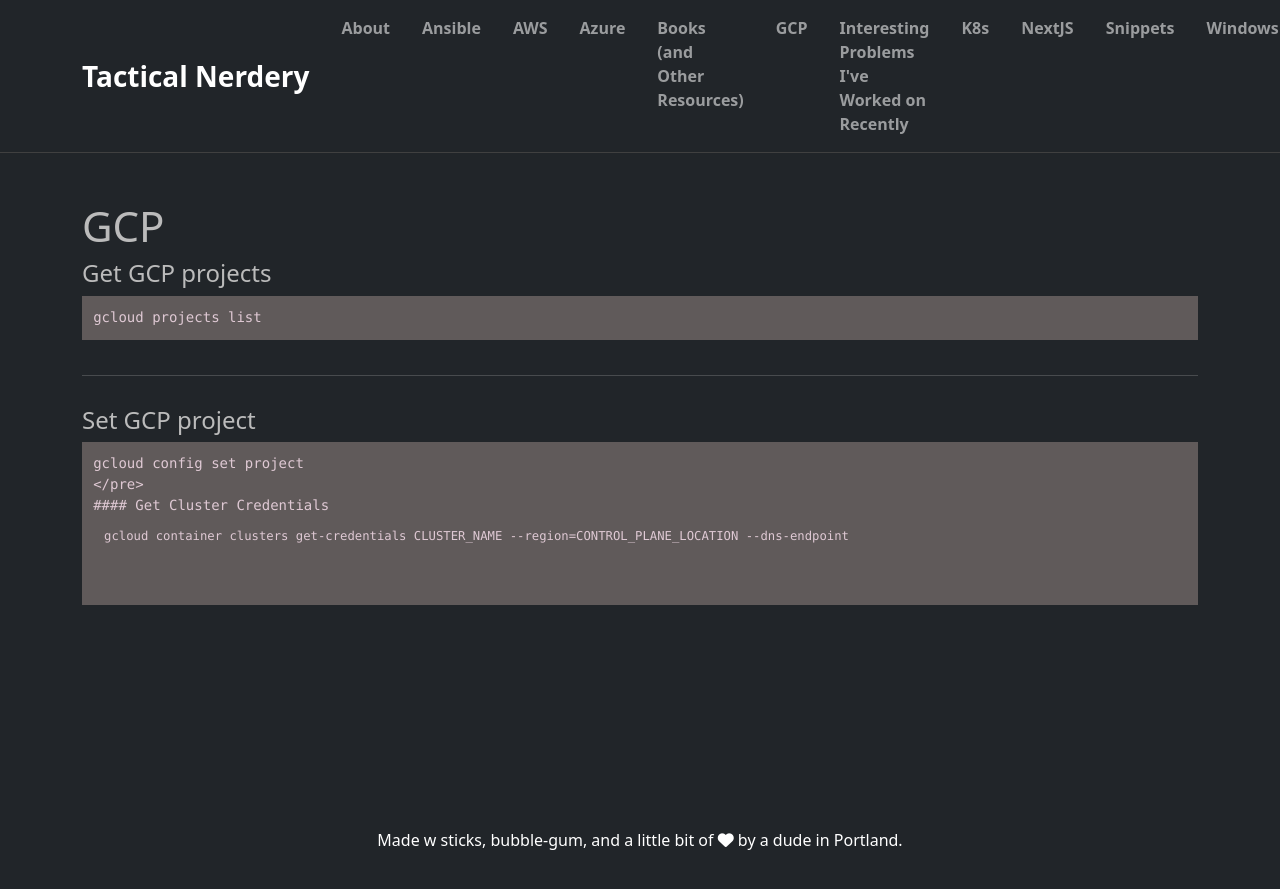
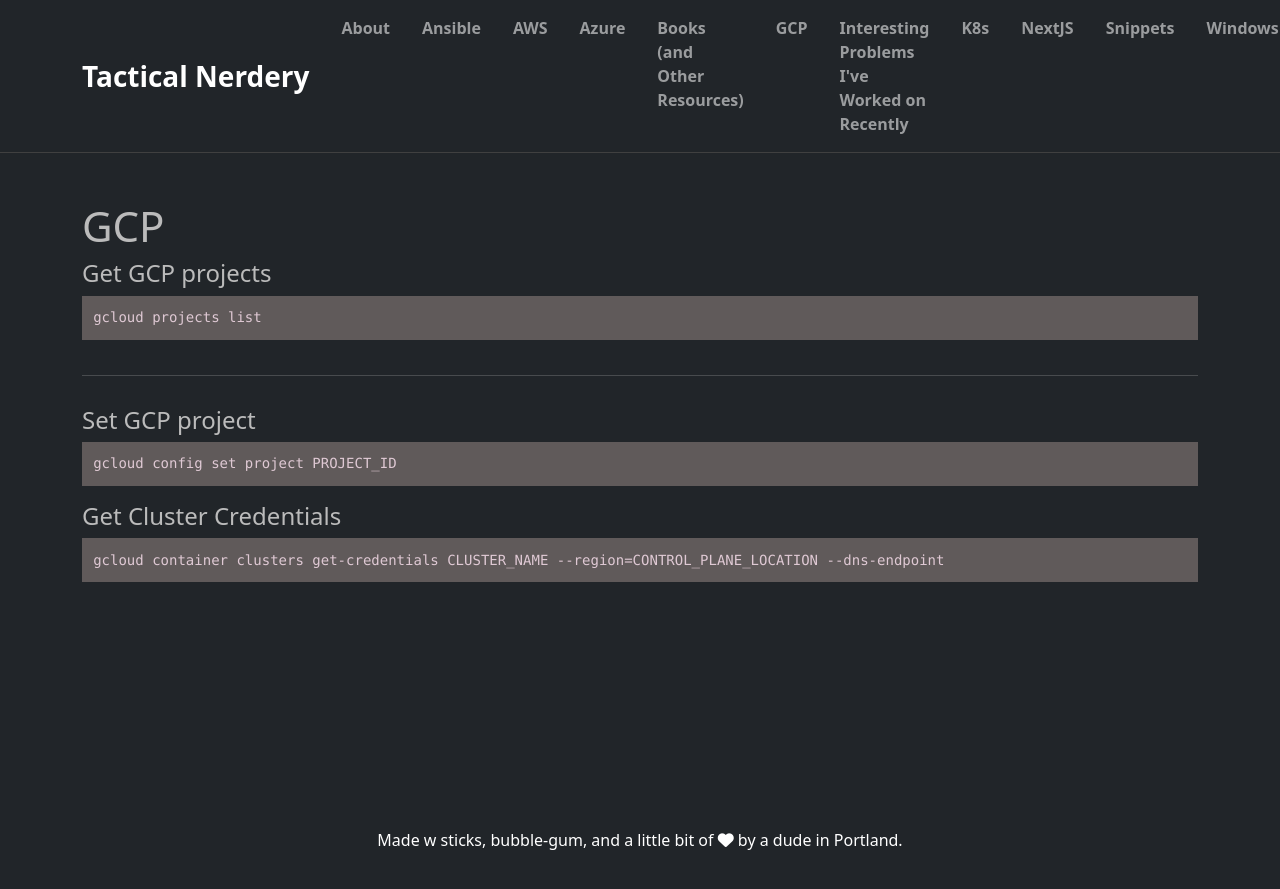
Before and after one commit to rayterrill/tacticalnerdery.com.old, a Jekyll site: the page built from gcp.md, in a window 1280 px wide. Shown: the top 889 px of the page. Built offline with Jekyll 4.4.1, drawn with Linux system fonts in a browser that asks for light colours; nearby versions of some CDN libraries.

Commit message:
Update gcp.md

```diff
--- a/gcp.md
+++ b/gcp.md
@@ -11,7 +11,7 @@ gcloud projects list
 <hr />
 #### Set GCP project
 <pre class="code">
-gcloud config set project <PROJECT_ID>
+gcloud config set project PROJECT_ID
 </pre>
 #### Get Cluster Credentials
 <pre class="code">
```
